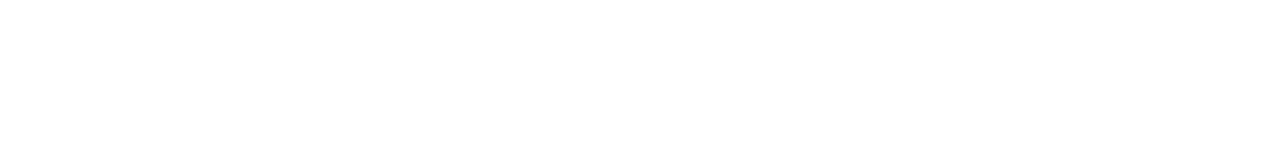
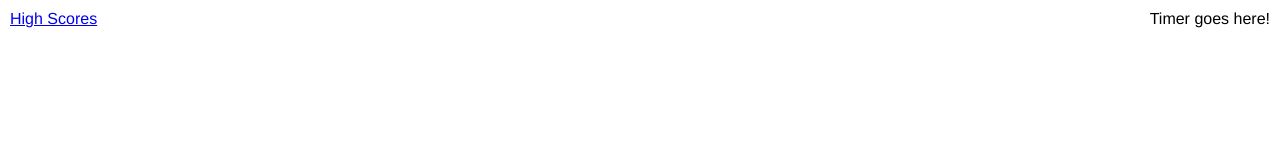
Before and after one commit to brian-presta/code-quiz, a plain HTML site: page index.html in a window 1280 px wide. Drawn offline with Linux system fonts and the light colour scheme.

Commit message:
set up header

```diff
--- a/assets/css/style.css
+++ b/assets/css/style.css
@@ -0,0 +1,16 @@
+/* high level declarations */
+* {
+    margin: 0;
+    padding: 0;
+    box-sizing: border-box;
+}
+body {
+    font-family: Helvetica, Arial,  sans-serif;
+    /* background-color: var(--gray); */
+}
+
+header {
+    display: flex;
+    justify-content: space-between;
+    margin: 10px
+}
--- a/assets/js/quiz.js
+++ b/assets/js/quiz.js
@@ -0,0 +1 @@
+var timerE1 = document.querySelector("#timer")
--- a/index.html
+++ b/index.html
@@ -4,8 +4,13 @@
     <meta charset="UTF-8">
     <meta name="viewport" content="width=device-width, initial-scale=1.0">
     <title>Code Quiz!</title>
+    <link rel="stylesheet" href="./assets/css/style.css">
 </head>
 <body>
+    <header>
+        <a href="#">High Scores</a>
+        <p id='timer'>Timer goes here!</p>
+    </header>
     <script src="./assets/js/quiz.js"></script>
 </body>
 </html>
```
